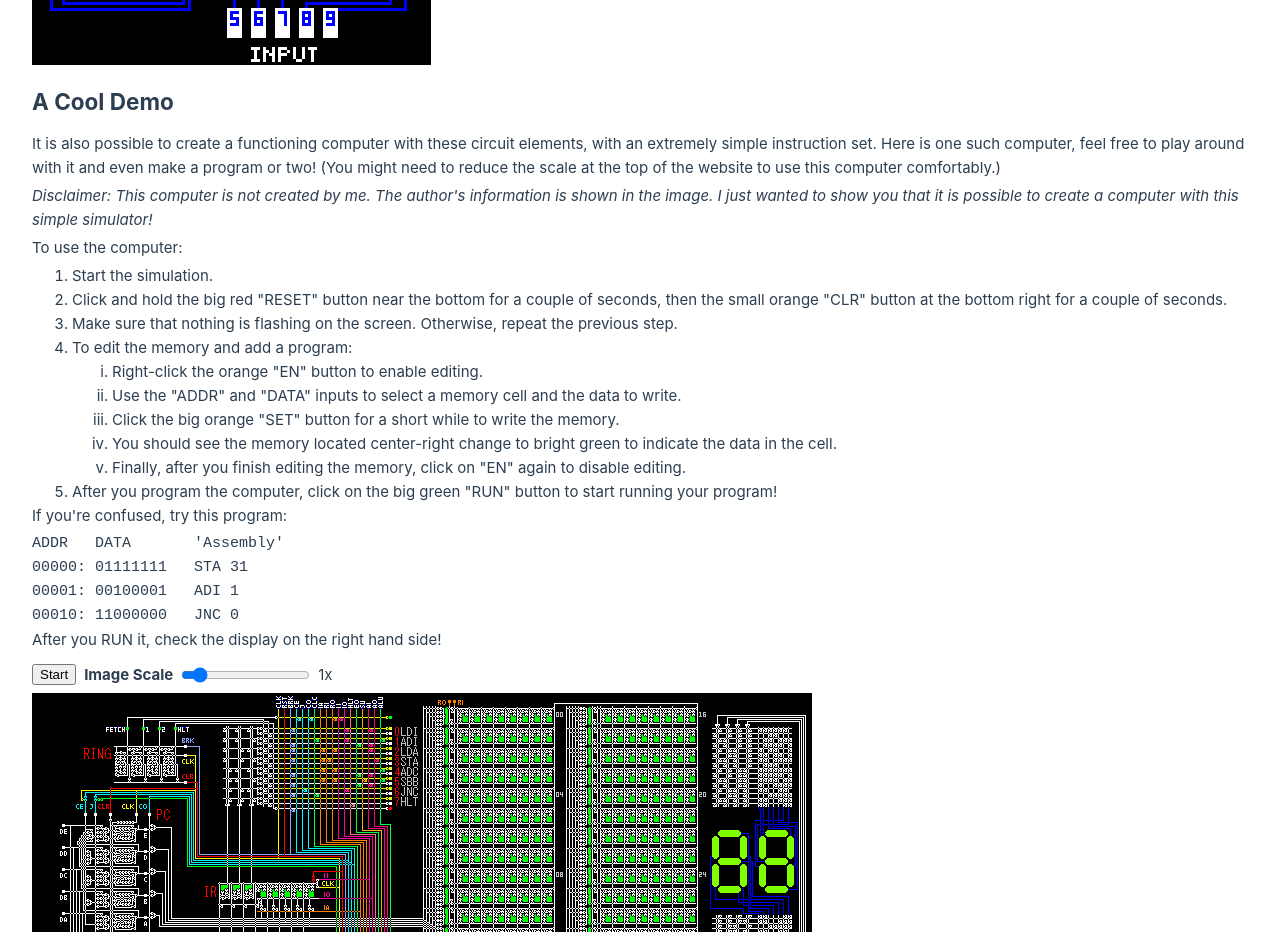
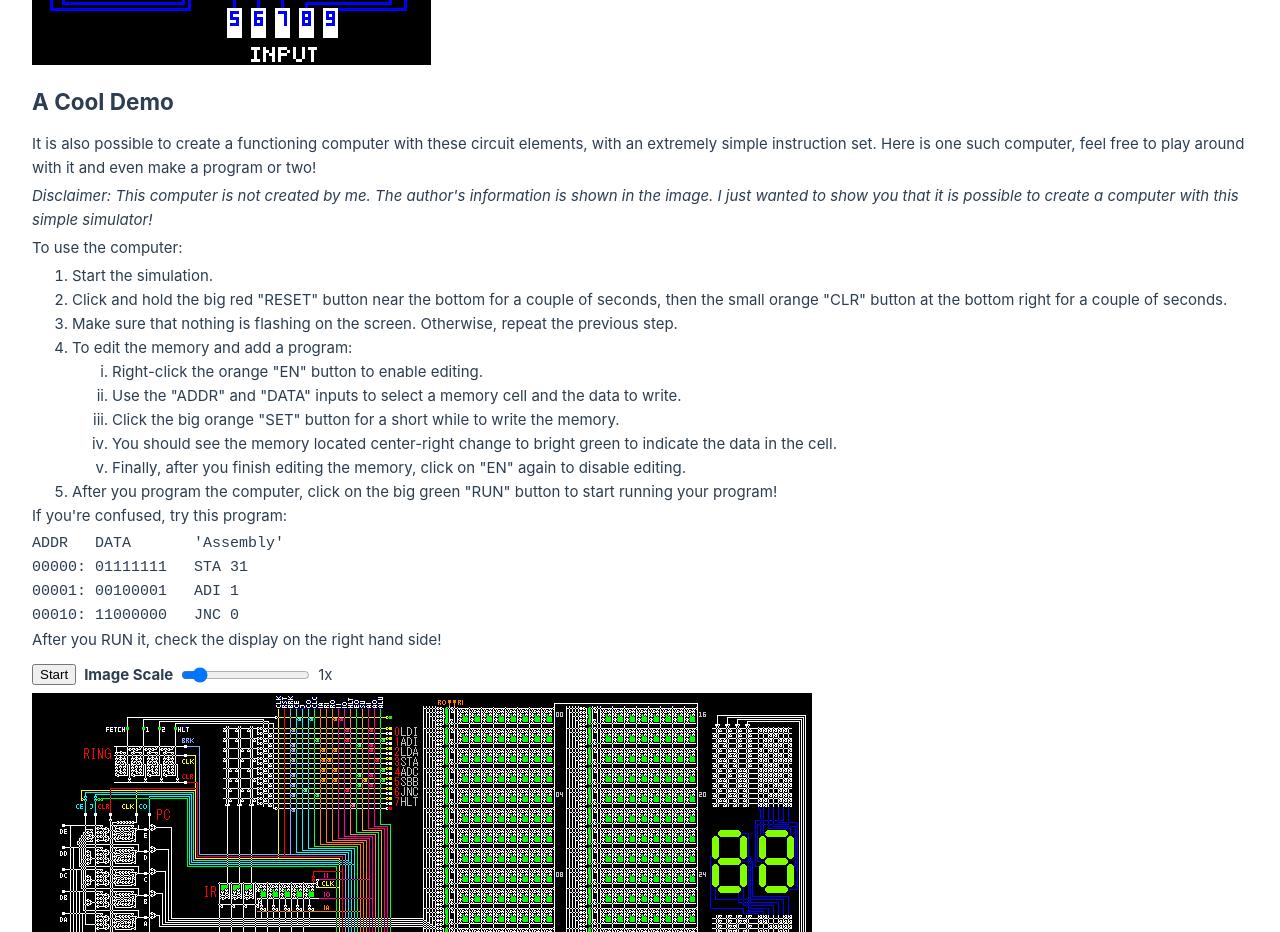
Before and after one commit to david-why/bmplogicsim, a Vue app: page / in a window 1280 px wide. Shown: the part 2320-3252 px from the top of the page. Built offline with nearby package versions, Linux system fonts and the light colour scheme.

Commit message:
Fix errors in text

```diff
--- a/src/App.vue
+++ b/src/App.vue
@@ -122,8 +122,7 @@ watch(src, (value, oldValue) => {
   <p>
     It is also possible to create a functioning computer with these circuit elements, with an
     extremely simple instruction set. Here is one such computer, feel free to play around with it
-    and even make a program or two! (You might need to reduce the scale at the top of the website to
-    use this computer comfortably.)
+    and even make a program or two!
   </p>
   <p>
     <em>
```
